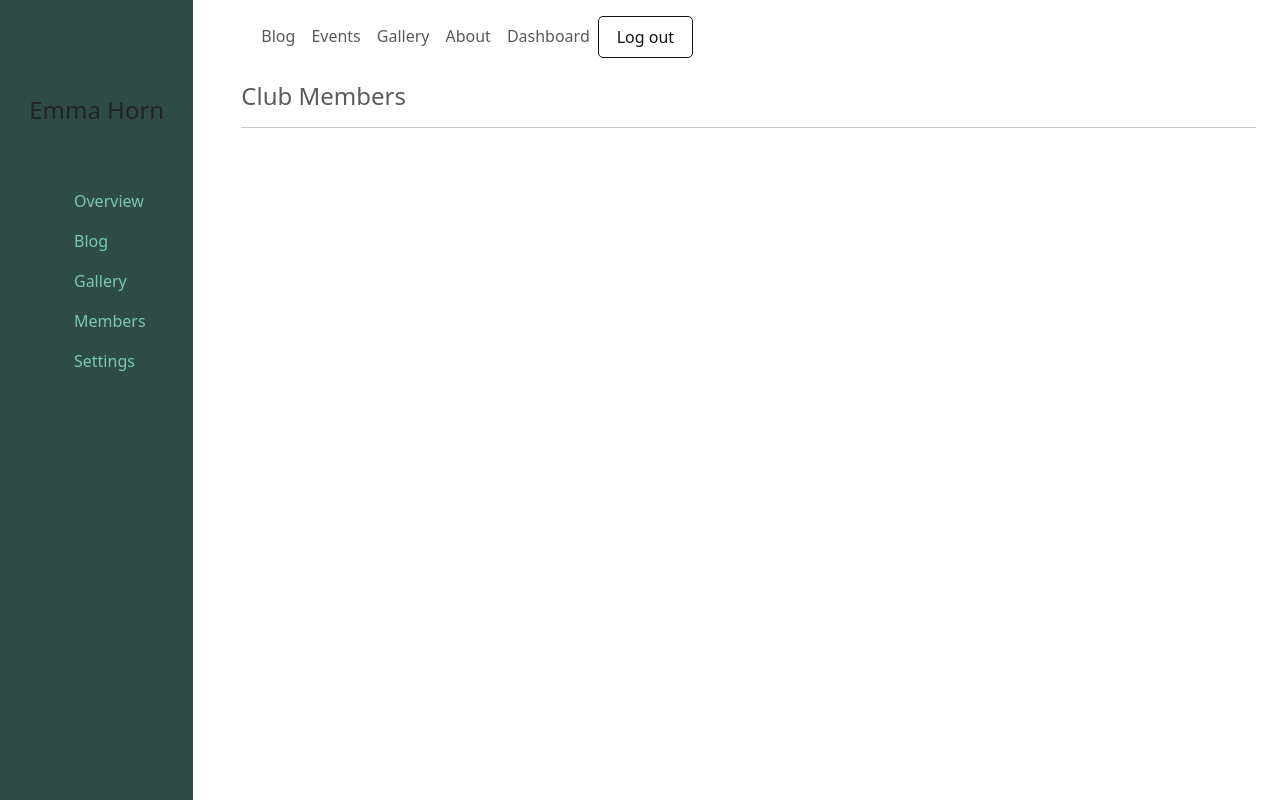
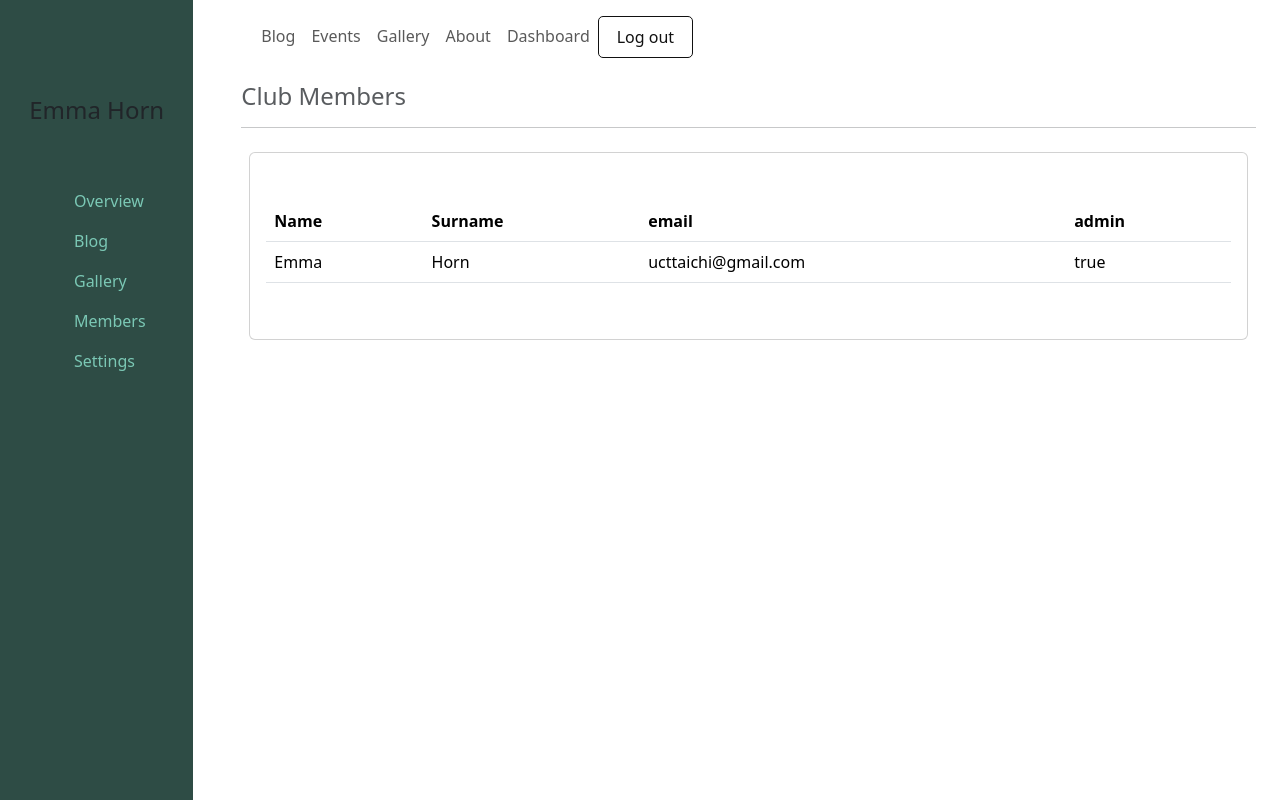
Before and after one commit to thatosmk/zhuoshan-taichi, a Rails app: page /dashboard/members in a window 1280 px wide. Run offline with Rails 7, Linux system fonts and the light colour scheme; a user stored in the database is signed in; data comes from the database, SQL or seed files in the repository; style sheets or scripts are compiled from the project's sources; some libraries are stand-ins or nearby versions.

Commit message:
adds members table in dashboard also adds styling for blog paragraphs

```diff
--- a/app/controllers/dashboard_controller.rb
+++ b/app/controllers/dashboard_controller.rb
@@ -9,6 +9,7 @@ class DashboardController < ApplicationController
   end
 
   def members
+    @users = User.all
   end
 
   def blog
--- a/app/views/dashboard/members.html.erb
+++ b/app/views/dashboard/members.html.erb
@@ -5,4 +5,28 @@
     </h4>
     <hr/>
   </div>
+  <div class="card py-4 mx-2">
+    <div class="card-body">
+      <div class="table-responsive">
+        <table class="table mt-2">
+          <thead>
+            <tr>
+              <th>Name</th>
+              <th>Surname</th>
+              <th>email</th>
+              <th>admin</th>
+            </tr>
+          </thead>
+          <tbody>
+            <% @users.each do |user|%>
+              <tr>
+                <td><%= user.first_name %></td>
+                <td><%= user.last_name %></td>
+                <td><%= user.email %></td>
+                <td><%= user.admin %></td>
+              </tr>
+            <% end %>
+          </tbody>
+        </table>
+      </div>
 </div>
--- a/app/views/dashboard/settings.html.erb
+++ b/app/views/dashboard/settings.html.erb
@@ -90,7 +90,7 @@
         <div class="py-4 display-sec">
           <h6>Bio &nbsp; <a href="#bio-modal" data-toggle="modal" data-target="#bio-modal">update</a></h6>
           <p class="lead py-4">
-            <%= @club.about %>
+            <%= @club.about.html_safe[0..550] %>
           </p>
           <div class="modal fade" id="bio-modal" tabindex="-1" role="dialog" aria-labelledby="exampleModalLabel" aria-hidden="true">
             <div class="modal-dialog modal-lg" role="document">
--- a/app/views/layouts/application.html.erb
+++ b/app/views/layouts/application.html.erb
@@ -39,7 +39,7 @@
               <%= render 'layouts/flashy' %>
             </div>
             <div class="row pt-2"><!-- for mobile -->
-              <div class="col-sm-5 col-md-6 col-lg-6 d-block d-sm-none">
+              <div class="d-block d-sm-none">
                 <div class="container">
                   <div class="text-center">
                     <h2>Yang Style Tai Chi</h2>
@@ -49,10 +49,10 @@
                     <p class="font-weight-bold">
                     - Bruce Lee
                     </p>
-                    <div class="pt-5 pb-5">
+                    <div class="pt-2 pb-2">
                       <%= image_tag("club_logo.jpg", class:"img-fluid")%>
                     </div>
-                    <div class="pt-5 pb-5">
+                    <div class="pt-2 pb-2">
                       <%= link_to "Join our class", root_path, class: "btn btn-block btn-primary"%>
                     </div>
                   </div>
```
Also changed, not shown: app/views/dashboard/blog.html.erb (+7 -2 lines), app/views/posts/index.html.erb (+8 -3 lines), app/views/site/index.html.erb (+9 -0 lines), 1 other file.
